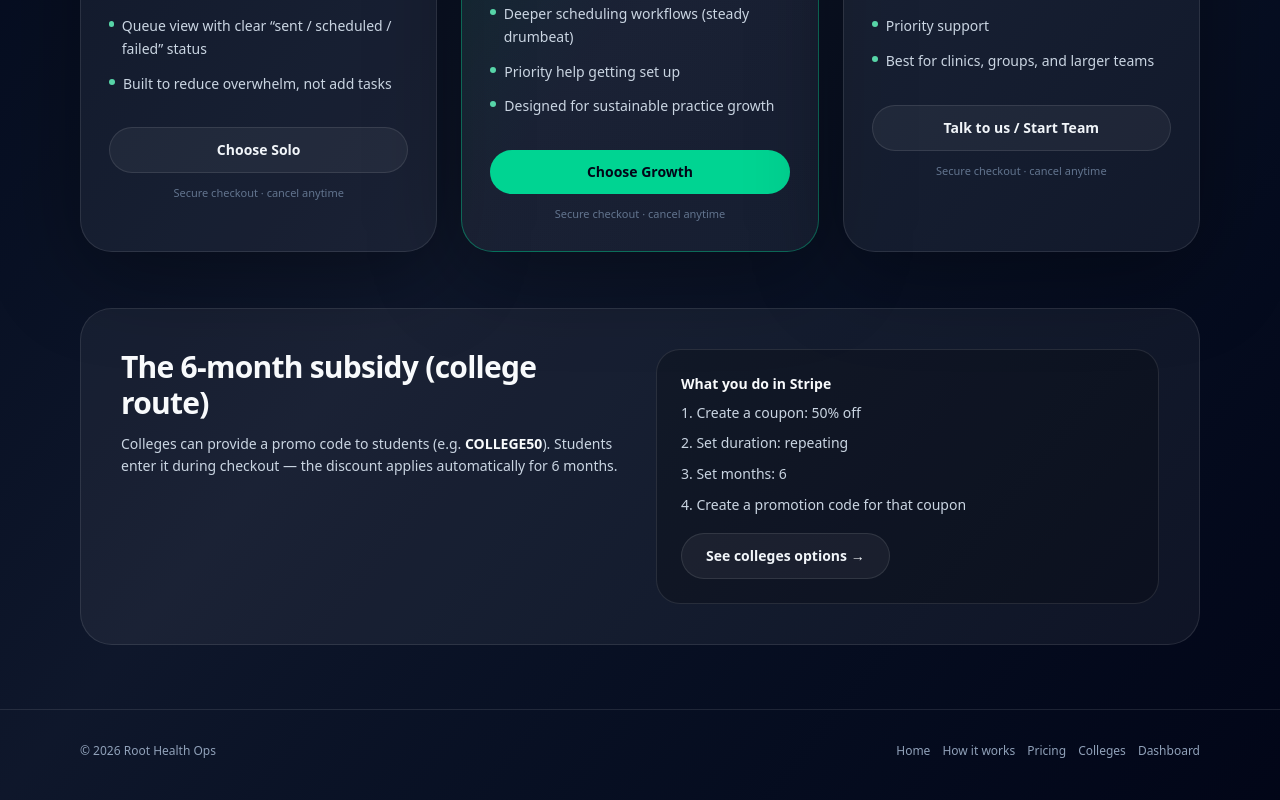
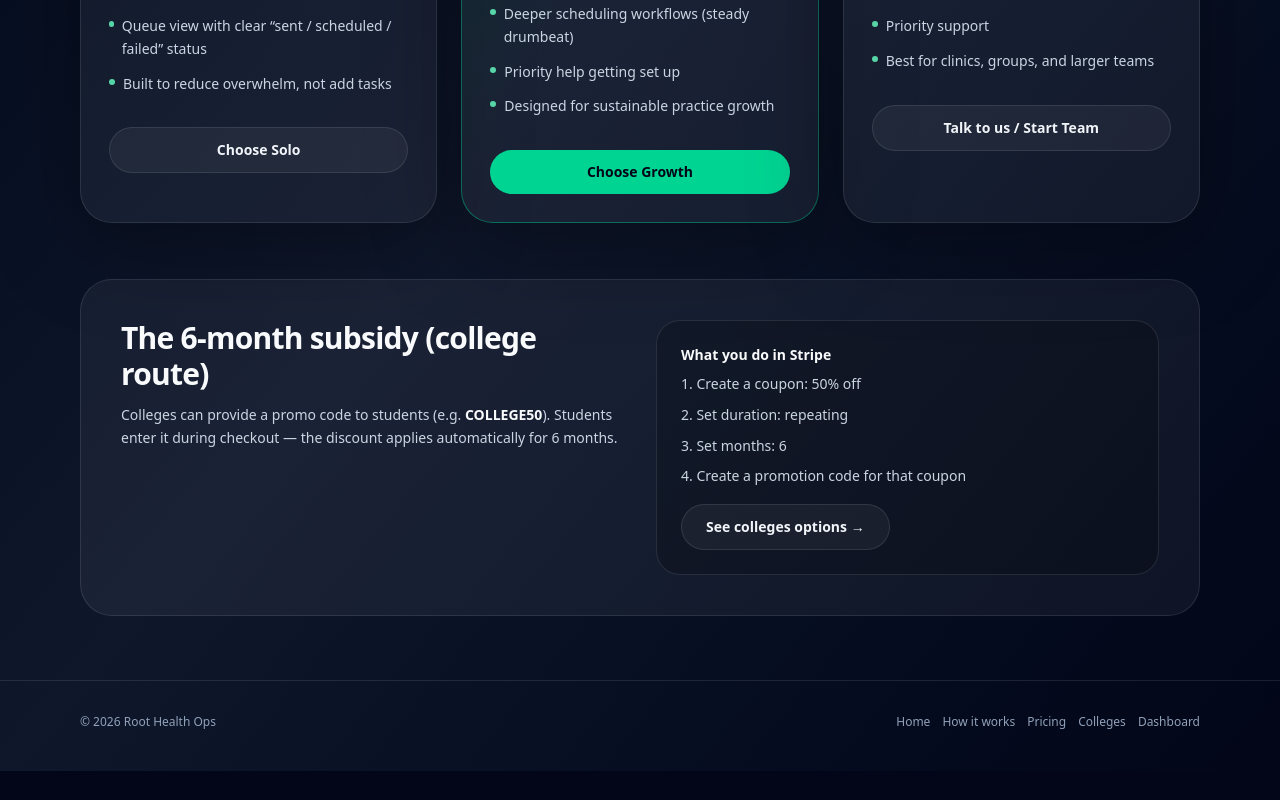
Before and after one commit to Hypnohippy/root-health-ops-dashboard1, a Next.js app: page /pricing in a window 1280 px wide. Shown: the part 777-1577 px from the top of the page. After the commit the page ends 1548 px from the top, so only its background shows below. Built offline with nearby package versions, Linux system fonts and the light colour scheme.

Commit message:
Remove secure checkout message from CheckoutButton
Removed the secure checkout message from the UI.

```diff
--- a/app/(marketing)/pricing/CheckoutButton.tsx
+++ b/app/(marketing)/pricing/CheckoutButton.tsx
@@ -17,12 +17,14 @@ export default function CheckoutButton({
   const onClick = async () => {
     setLoading(true);
     setErr(null);
+
     try {
       const res = await fetch("/api/stripe/checkout", {
         method: "POST",
         headers: { "Content-Type": "application/json" },
         body: JSON.stringify({ plan }),
       });
+
       const data: any = await res.json().catch(() => null);
 
       if (!data?.ok || !data?.url) {
@@ -60,10 +62,6 @@ export default function CheckoutButton({
           {err}
         </div>
       ) : null}
-
-      <div className="mt-3 text-center text-[11px] text-slate-500">
-        Secure checkout · cancel anytime
-      </div>
     </div>
   );
 }
```
